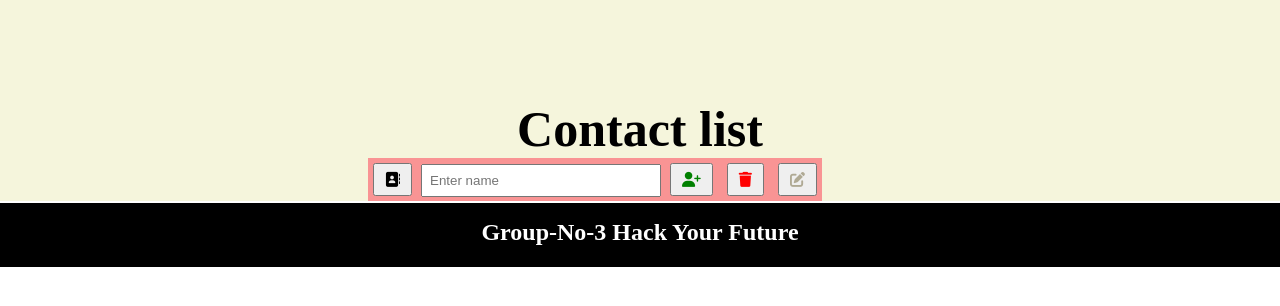
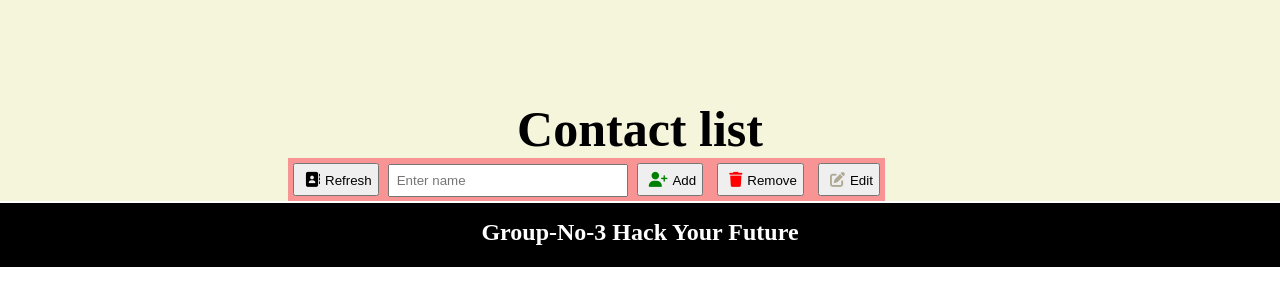
Before and after one commit to lab-brussels-1/Group-3-separation-of-concerns-starter, a website built with Vite: page index.html in a window 1280 px wide. Built offline with nearby package versions, Linux system fonts and the light colour scheme.

Commit message:
update html file

```diff
--- a/client/styles/index.css
+++ b/client/styles/index.css
@@ -20,7 +20,7 @@
 .list-item {
 	width: fit-content;
 	display: flex;
-	margin-left: 23rem;
+	margin-left: 18rem;
 	background-color: rgb(249, 148, 148);
 }
 
--- a/index.html
+++ b/index.html
@@ -18,29 +18,19 @@
 		</div>
 		<div class="list-item">
 			<form>
-				<button id="refresh"><i class="fa-solid fa-address-book"></i></button>
-
+				<button id="refresh" type="button"><i class="fa-solid fa-address-book"></i>Refresh</button>
 				<input id="name-input" type="text" placeholder="Enter name">
-				<button id="add-contact">
-					<i class="icon1 fa-solid fa-user-plus"></i></i>
-				</button>
-				<button id="remove-contact">
-					<i class="icon2 fa-solid fa-trash"></i>
-				</button>
-
-				<button id="edit-contact">
-					<i class="icon3 fa-solid fa-pen-to-square"></i>
-				</button>
+				<button id="add-contact" type="button"><i class="icon1 fa-solid fa-user-plus"></i>Add</button>
+				<button id="remove-contact" type="button"><i class="icon2 fa-solid fa-trash"></i>Remove</button>
+				<button id="edit-contact" type="button"><i class="icon3 fa-solid fa-pen-to-square"></i>Edit</button>
 			</form>
 		</div>
 	</section>
 	<section class="add-list" id="contact-list">
 	</section>
-	<section>
-		<footer class="footer">
-			<h2>Group-No-3 Hack Your Future</h2>
-		</footer>
-	</section>
+	<footer class="footer">
+		<h2>Group-No-3 Hack Your Future</h2>
+	</footer>
 	<script type="module" src="./client/src/init.js"></script>
 </body>
 
```
